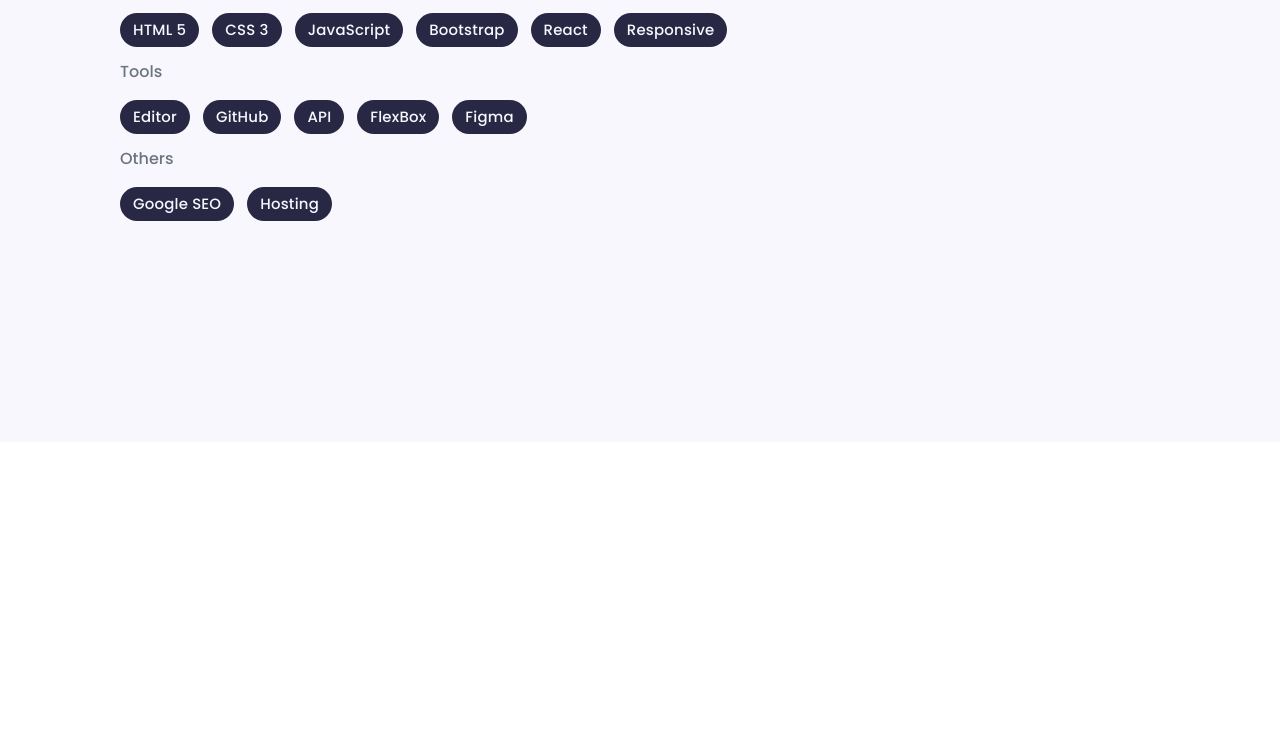
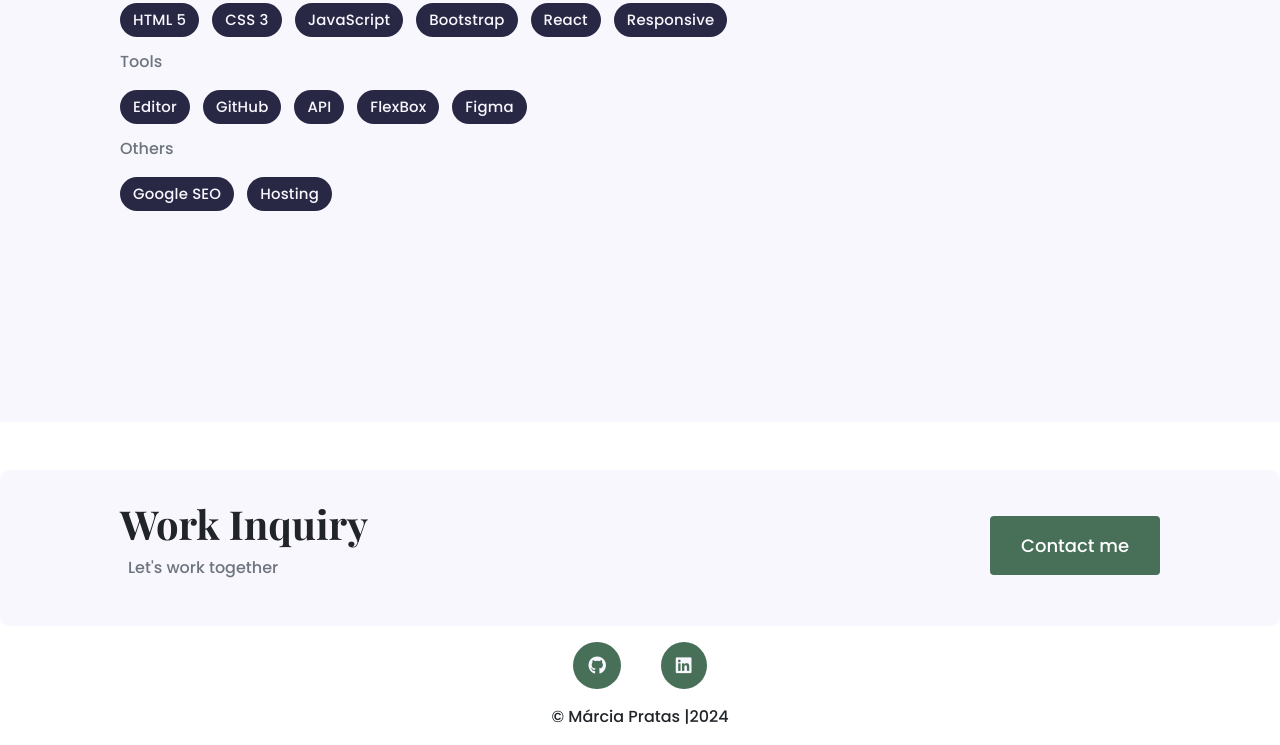
Before and after one commit to MarciaPratas2000/Portfolio-project, a website: page about.html in a window 1280 px wide. Shown: the part 1281-2026 px from the top of the page. Before the commit the page ends 1723 px from the top, so only its background shows below. Drawn offline with nearby package versions, Linux system fonts and the light colour scheme.

Commit message:
Added and styled the footer

```diff
--- a/about.html
+++ b/about.html
@@ -62,7 +62,7 @@
                 everything is well explained, homework and deadlines are good for
                 keep focus
               </p>
-              <a href="" class="btn btn-branding-outline">See my projects</a>
+              <a href="work.html" class="btn btn-branding-outline">See my projects</a>
             </div>
           </div>
           <div class="col-lg-6">
@@ -107,5 +107,26 @@
     </div>
     </div>
   </div>
+  <footer>
+    <div class="contact-box justify-content-between  mt-5 mb-3 d-none d-md-flex">
+      <div>
+        <h1>Work Inquiry</h1>
+        <p class="text-muted ms-2">Let's work together</p>
+      </div>
+      <div>
+        <a href="contact.html" class="btn btn-branding mt-3"> Contact me </a>
+      </div>
+    </div>
+    <div class="social-links d-flex justify-content-center mb-3">
+      <a href="https://github.com/MarciaPratas2000" target="_blank">
+        <i class="fab fa-github"></i>
+      </a>
+      <a href="www.linkedin.com/in/márcia-pratas-4bb0042a4" target="_blank">
+        <i class="fab fa-linkedin"></i>
+      </a>
+    </div>
+    <p class="d-flex justify-content-center">&copy; Márcia Pratas | <span id="currentYear"></span></p>
+  </footer>
+  <script src="app.js"></script>
 </body>
 </html>
--- a/app.js
+++ b/app.js
@@ -1,4 +1,3 @@
-
 
 function submitForm() {
     const form = document.getElementById('Form');
@@ -57,3 +56,5 @@
 
     submitForm();
 });
+
+document.getElementById("currentYear").textContent = new Date().getFullYear();
--- a/style/portfolio.css
+++ b/style/portfolio.css
@@ -17,6 +17,21 @@
  .branding-color   {
     color:var(--branding-color);
        }
+
+.btn-branding {
+background: var(--branding-color);
+border-radius: 4px;
+color: white;
+font-size: 18px;
+line-height: 27px;
+padding: 15px 30px;
+}
+
+.btn-branding:hover{
+border: 1px solid var(--branding-color);
+background: var(--secondary-color) ;
+color:var(--branding-color);
+}
 
 .btn-branding-outline {
     border: 1px solid var(--branding-color);
@@ -184,7 +199,7 @@
   }
   .skills-background{
     background-color: var(--secondary-color);
-    padding: 10px 50px; /* Adjust the horizontal padding as needed */
+    padding: auto;
 }
 
  .self-skills {
@@ -205,6 +220,30 @@
     margin-bottom: 13px;
 }
 
+footer h1{
+    font-family: var(--heading-font-family);
+    font-weight: 600;
+}
+footer .contact-box {
+    background: var(--secondary-color);
+    padding: 30px 120px;
+    border-radius: 10px;
+}
+
+footer .social-links a {
+    margin: 0 20px;
+    color: var(--secondary-color);
+    background: var(--branding-color);
+    padding: 10px 15px;
+    border-radius: 50%;
+    font-size: 18px;
+}
+
+footer .social-links a:hover{
+    color: var(--branding-color);
+    background: var(--secondary-color);
+    border: 1px solid var(--branding-color);
+}
 
   @media(max-width: 800px) {
 
@@ -253,7 +292,7 @@
     }
     .right-page h1,
     .right-page h2,
-    .btn-cv {
+    .btn-cv , .btn-branding{
         margin: 20px auto auto auto;
         text-align: center;
     }
@@ -274,6 +313,12 @@
     height: auto; /* Maintain aspect ratio */
     display: block; /* Ensure proper rendering in all browsers */
     }
+    footer .social-links a {
+        margin: 0 20px;
+        padding: 5px 10px;
+        border-radius: 50%;
+        font-size: 10px;
+    }
 
   }
   /* For iPad models in portrait mode */
```
Also changed, not shown: certificates.html (+21 -0 lines), contact.html (+16 -5 lines), index.html (+21 -1 lines), work.html (+21 -0 lines).
